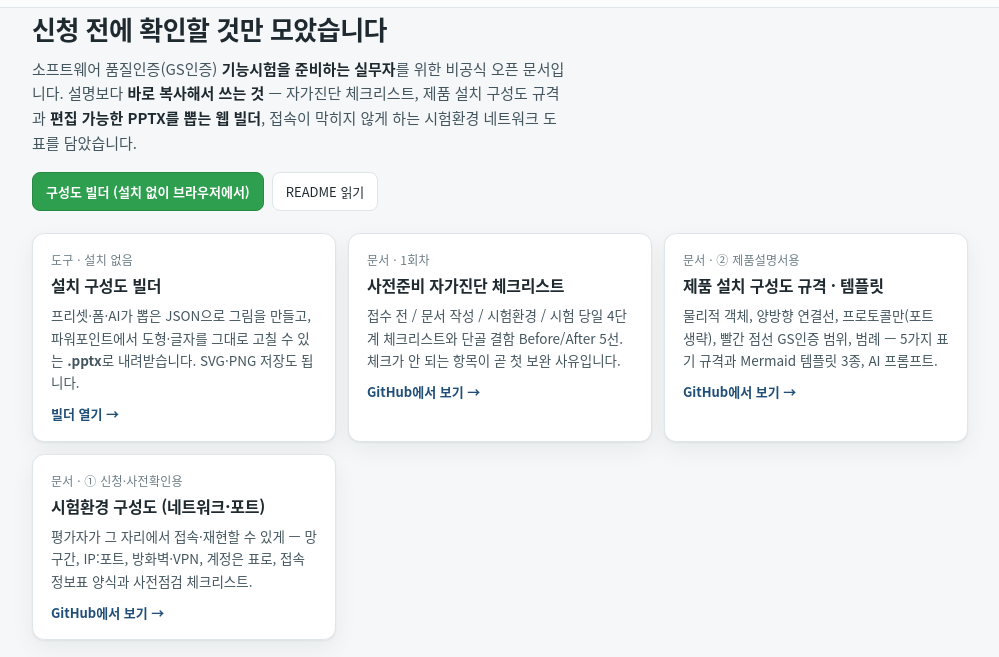
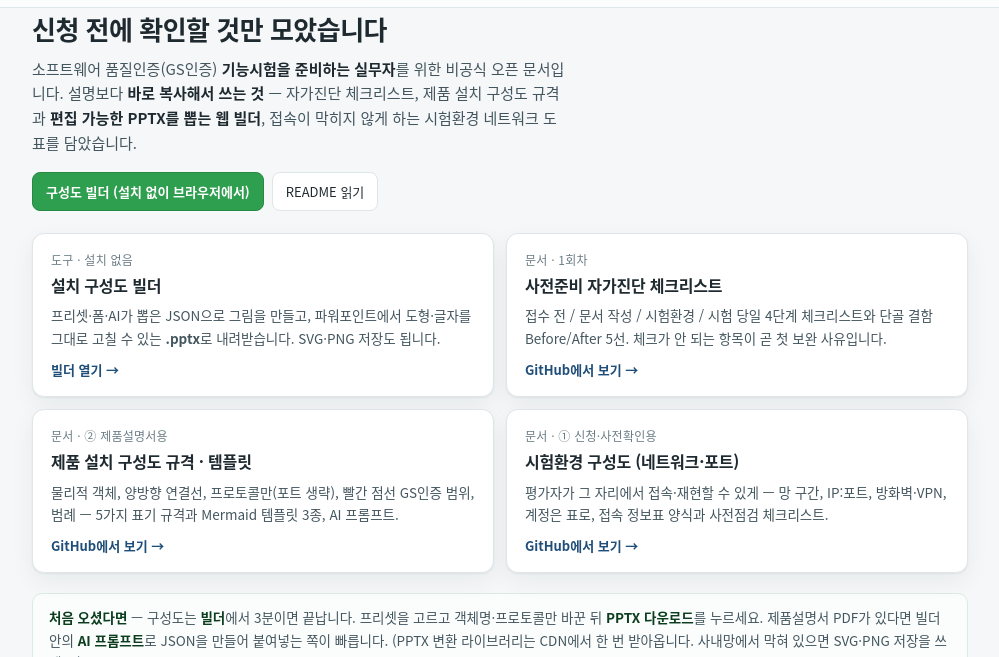
Before and after one commit to visualxock-lab/gs-cert-guide-kr, a plain HTML site: page index.html in a window 1280 px wide. Shown: the part 67-724 px from the top of the page, without its empty margins (140-1139 px from the left). Drawn offline with Linux system fonts and the light colour scheme.

Commit message:
Pages 랜딩 카드 배치를 2x2로 정리

```diff
--- a/index.html
+++ b/index.html
@@ -56,7 +56,8 @@
   .hero .lede b{color:var(--ink)}
   .cta{display:flex; gap:8px; flex-wrap:wrap; margin:16px 0 8px}
 
-  .cards{display:grid; grid-template-columns:repeat(auto-fit,minmax(260px,1fr)); gap:12px; margin:22px 0 8px}
+  .cards{display:grid; grid-template-columns:repeat(2,1fr); gap:12px; margin:22px 0 8px}
+  @media (max-width:720px){ .cards{grid-template-columns:1fr} }
   .card{
     display:block; background:var(--paper); border:1px solid var(--line); border-radius:12px;
     padding:16px 18px; box-shadow:var(--shadow); text-decoration:none; color:inherit;
```
